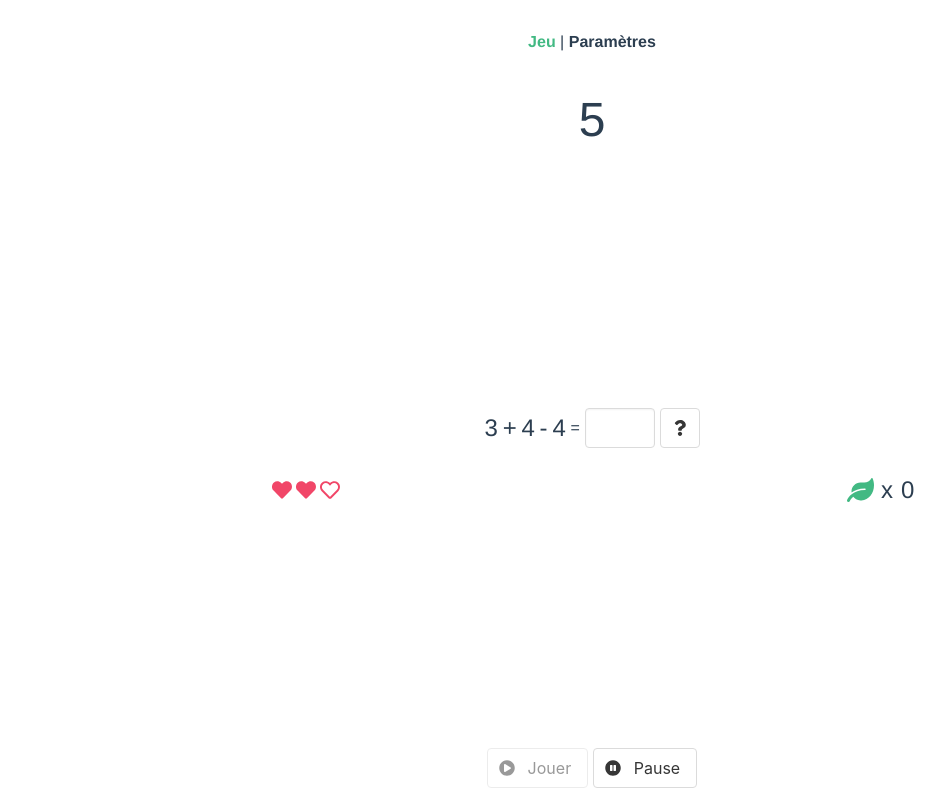
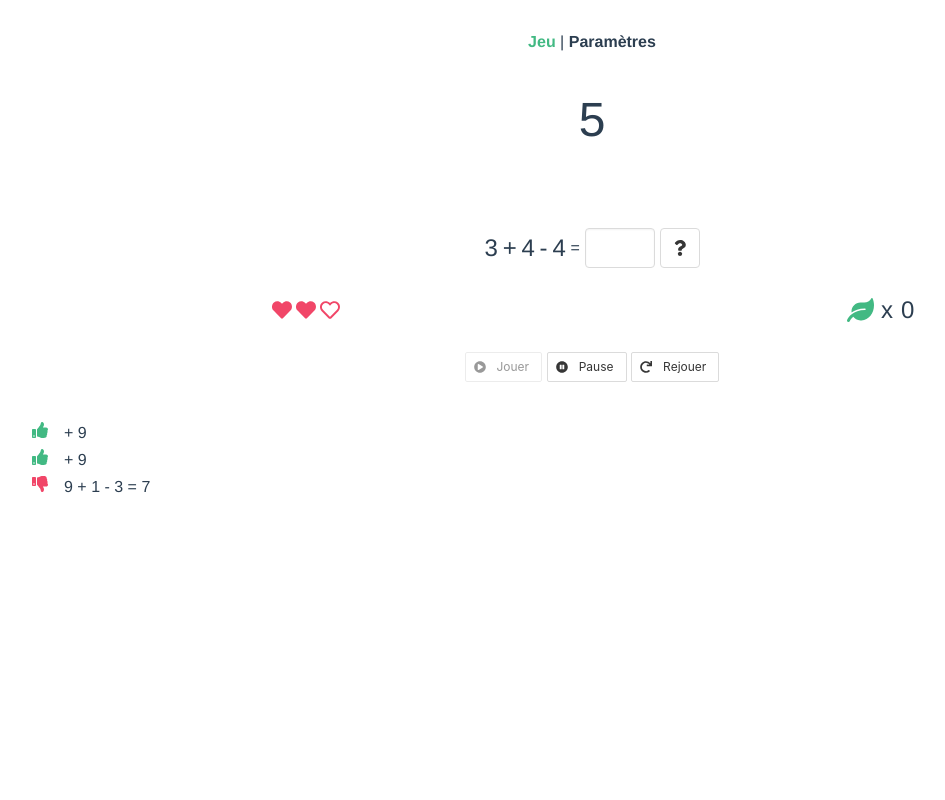
Before and after one commit to jeremyriverain/Arithmetic-Game, a Vue app: page /#/ in a window 1280 px wide. Shown: the whole page, without its empty margins (48-993 px from the left). Built offline with nearby package versions, Linux system fonts and the light colour scheme.

Commit message:
add some visual components in the homepage

```diff
--- a/src/App.vue
+++ b/src/App.vue
@@ -1,6 +1,6 @@
 <template>
   <section
-    class="hero is-fullheight"
+    class="hero"
     id="app-container"
     ref="appWrapper"
   >
@@ -22,21 +22,20 @@
 </template>
 
 <script>
-import { defineComponent, ref, onMounted } from "vue";
+import { defineComponent } from "vue";
+// import { defineComponent, ref, onMounted } from "vue";
 export default defineComponent({
   setup() {
-    const appWrapper = ref(null); // template refs
-
-    onMounted(() => {
-      console.log("el", appWrapper);
-      if (appWrapper.value.requestFullScreen) {
-        appWrapper.value.requestFullScreen();
-      }
-    });
-
-    return {
-      appWrapper,
-    };
+    // const appWrapper = ref(null); // template refs
+    // onMounted(() => {
+    //   console.log("el", appWrapper);
+    //   if (appWrapper.value.requestFullScreen) {
+    //     appWrapper.value.requestFullScreen();
+    //   }
+    // });
+    // return {
+    //   appWrapper,
+    // };
   },
 });
 </script>
--- /dev/null
+++ b/src/components/FeedbackOperation.vue
@@ -0,0 +1,33 @@
+<template>
+  <ul class="pl-3 pt-3">
+    <ul
+      class="is-size-6"
+      v-for="i in 2"
+      :key="i"
+    >
+      <span class="icon has-text-success">
+        <i class="fas fa-thumbs-up"></i>
+      </span>
+      <span class="pl-3">+ 9</span>
+    </ul>
+    <ul class="is-size-6">
+      <span class="icon has-text-danger">
+        <i class="fas fa-thumbs-down"></i>
+      </span>
+      <span class="pl-3">9 + 1 - 3 = 7</span>
+    </ul>
+
+  </ul>
+
+</template>
+
+<script>
+import { defineComponent } from "vue";
+export default defineComponent({
+  name: "FeedbackOperation",
+  setup() {},
+});
+</script>
+
+<style>
+</style>
--- a/src/components/StateGameButtons.vue
+++ b/src/components/StateGameButtons.vue
@@ -1,7 +1,7 @@
 <template>
   <div class="app-container">
     <button
-      class="button"
+      class="button is-small"
       @click="isPlaying = true"
       :disabled="isPlaying"
     >
@@ -12,7 +12,7 @@
       <span>Jouer</span>
     </button>
     <button
-      class="button"
+      class="button is-small"
       @click="isPlaying = false"
       :disabled="!isPlaying"
     >
@@ -20,6 +20,15 @@
         <i class="fas fa-pause-circle"></i>
       </span>
       <span>Pause</span>
+    </button>
+    <button
+      class="button is-small"
+      :disabled="!isPlaying"
+    >
+      <span class="icon is-small">
+        <i class="fas fa-redo"></i>
+      </span>
+      <span>Rejouer</span>
     </button>
   </div>
 </template>
--- a/src/views/Home.vue
+++ b/src/views/Home.vue
@@ -3,6 +3,7 @@
     <teleport to="#app-top">
       <count-down />
     </teleport>
+
     <arithmetic-operation class="my-5" />
 
     <div class="is-flex is-justify-content-space-around	is-align-items-center mt-5">
@@ -10,9 +11,10 @@
       <score-tracking />
     </div>
 
-    <teleport to="#app-container">
-      <state-game-buttons class="my-3" />
-    </teleport>
+    <!-- <teleport to="#app-container"> -->
+    <state-game-buttons class="my-5" />
+    <!-- </teleport> -->
+    <feedback-operation />
   </div>
 </template>
 
@@ -20,6 +22,7 @@
 import { defineComponent } from "vue";
 import ArithmeticOperation from "@/components/ArithmeticOperation";
 import CountDown from "@/components/CountDown";
+import FeedbackOperation from "@/components/FeedbackOperation";
 import HealthPoint from "@/components/HealthPoint";
 import ScoreTracking from "@/components/ScoreTracking";
 import StateGameButtons from "@/components/StateGameButtons";
@@ -29,6 +32,7 @@ export default defineComponent({
   components: {
     ArithmeticOperation,
     CountDown,
+    FeedbackOperation,
     HealthPoint,
     ScoreTracking,
     StateGameButtons,
```
